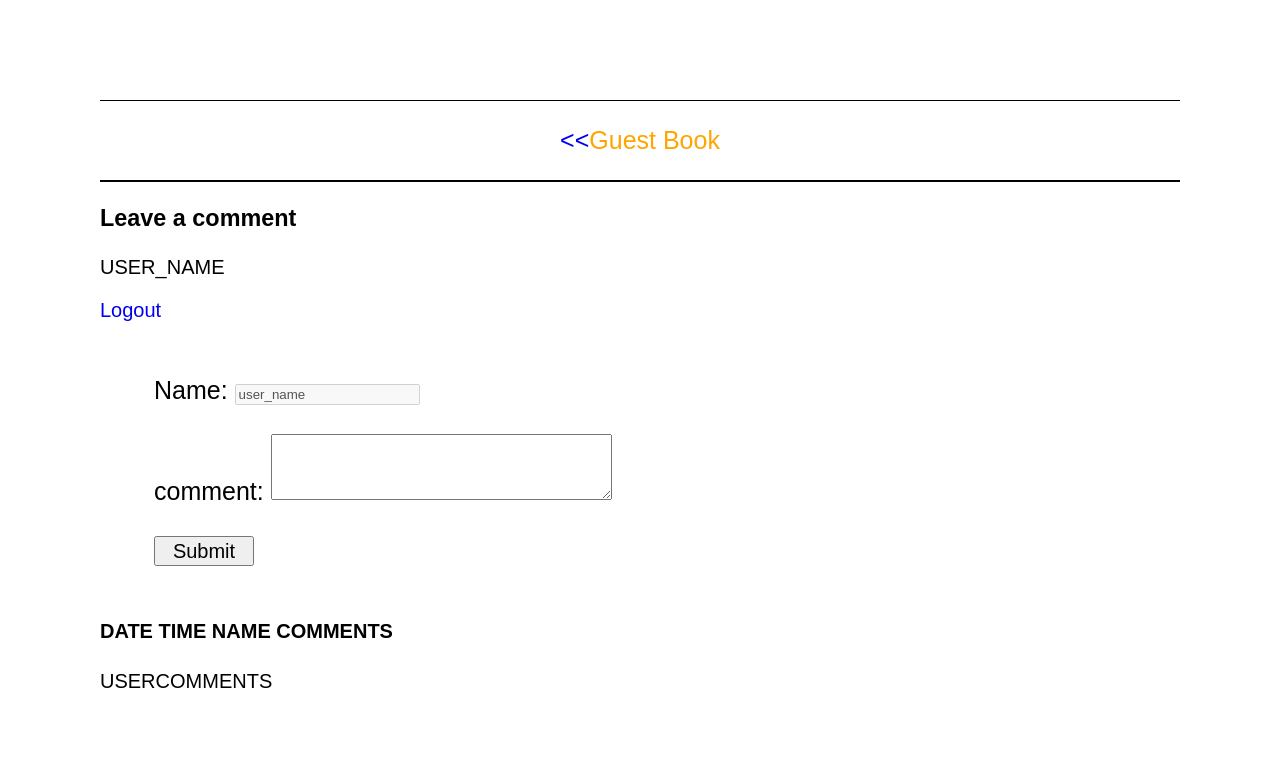
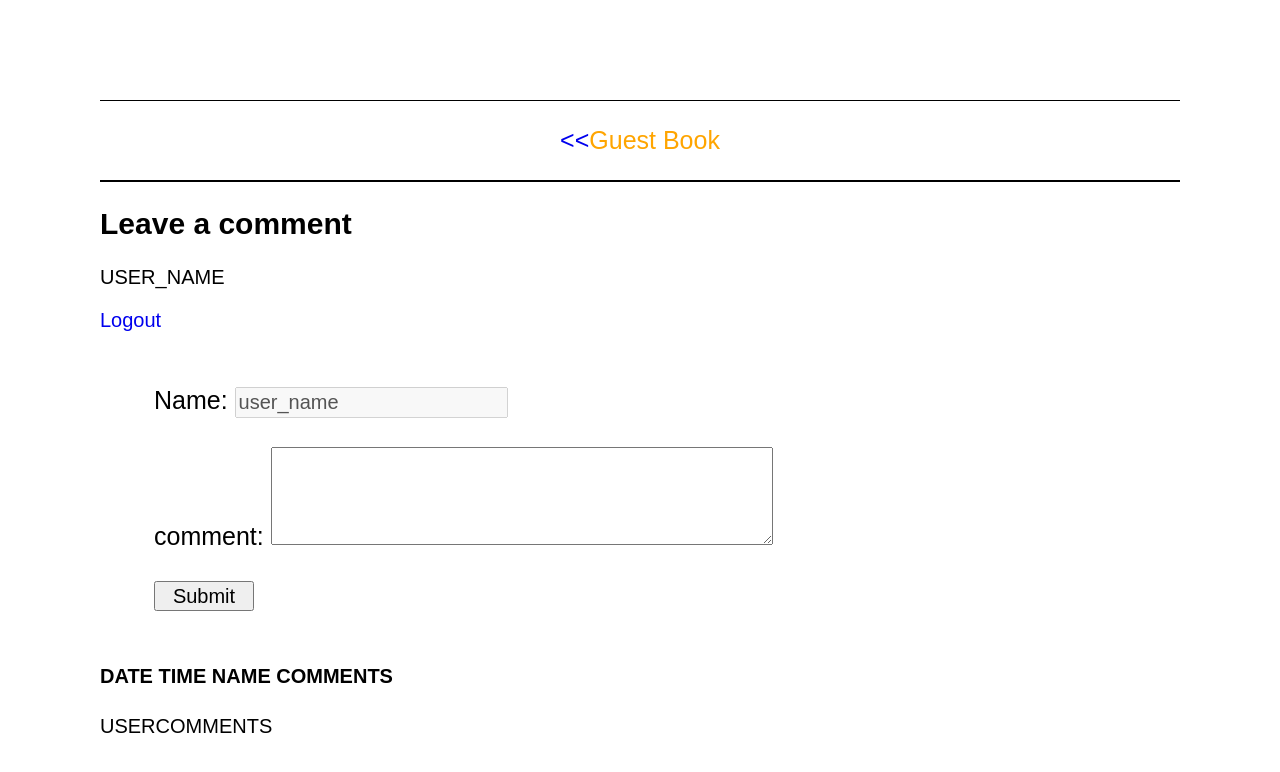
Before and after one commit to STEP-tw/flowercatalog-shubhamsc, a website: page public/guestBook.html in a window 1280 px wide. Drawn offline with Linux system fonts and the light colour scheme.

Commit message:
font size for comment box increased

```diff
--- a/public/css/style.css
+++ b/public/css/style.css
@@ -63,6 +63,15 @@ form {
   font-size: 25px;
 }
 
+form input {
+  height: 25px;
+  font-size: 20px;
+}
+
+form textarea {
+  font-size: 20px;
+}
+
 button {
   width: 100px;
   height: 30px;
--- a/public/guestBook.html
+++ b/public/guestBook.html
@@ -10,7 +10,7 @@
     <p><a class="backHome" href="home.html"><<</a>Guest Book</p>
   </div>
   <div class="container">
-    <h3>Leave a comment</h3>
+    <h2>Leave a comment</h2>
     <p>USER_NAME</p>
     <a href="logout">Logout</a>
     <form class="form" action="submitComment" method="post">
```
